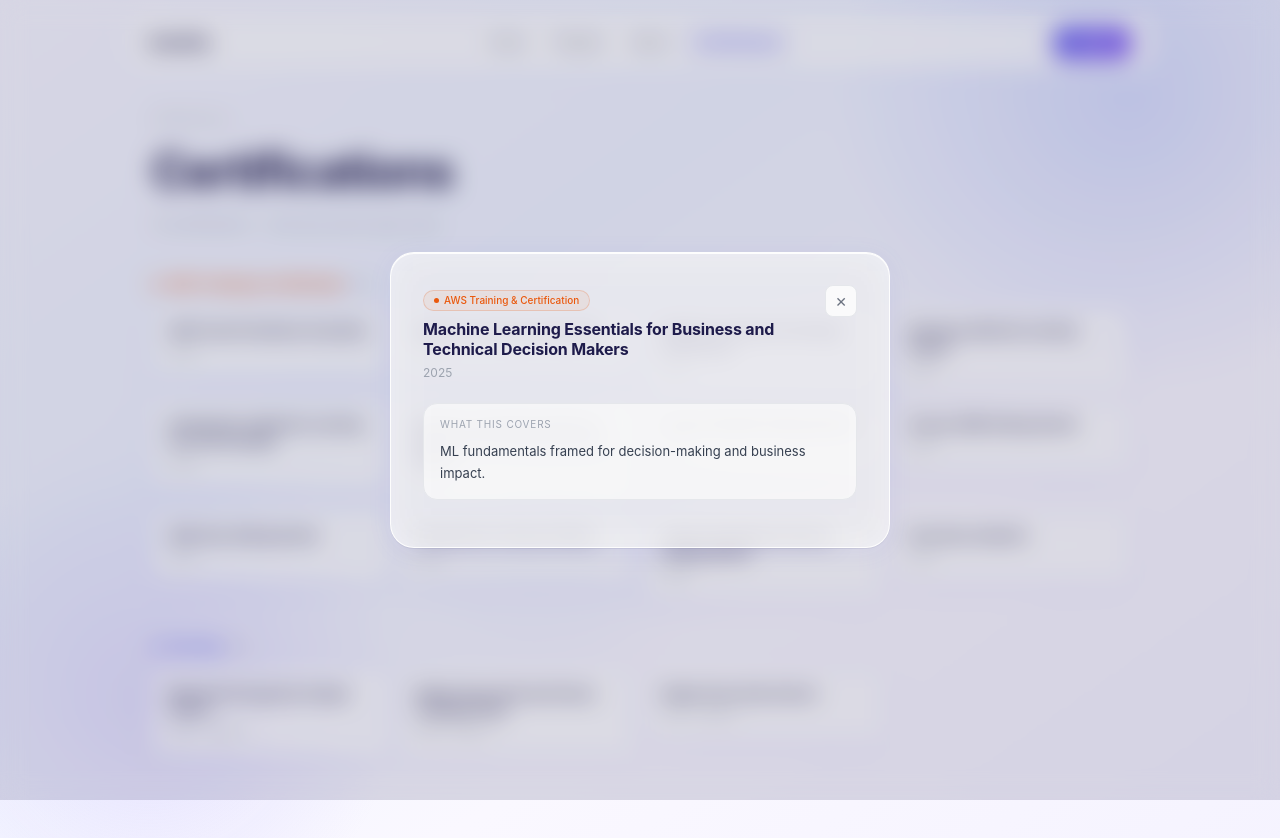
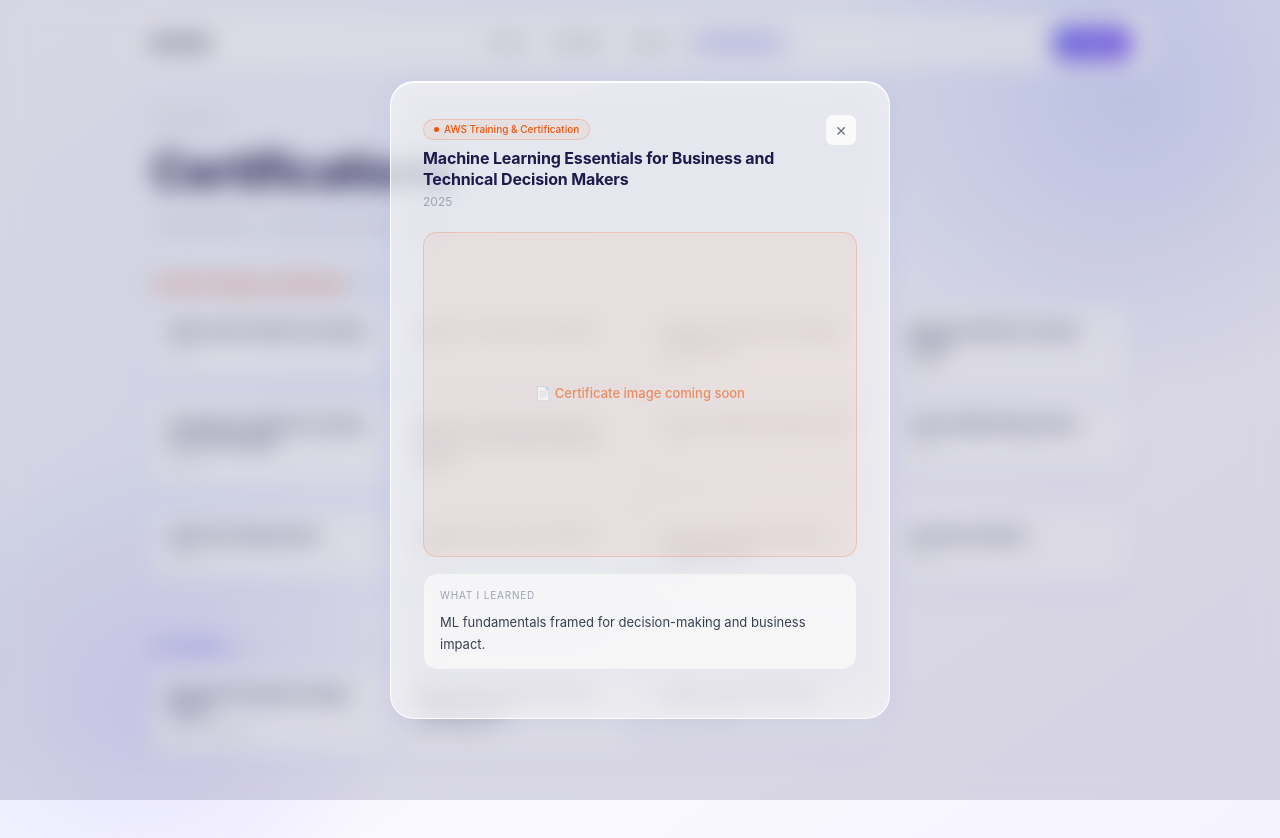
Before and after one commit to khanifan-studio/khanifan-portfolio-v2, a Next.js app: page /certifications in a window 1280 px wide. Both pictures are taken after a click on the button 516 px from the left and 452 px from the top of the page. Shown: the top 838 px of the page. Built offline with nearby package versions, Linux system fonts and the light colour scheme.

Commit message:
add certificate image display to certifications modal

```diff
--- a/src/app/certifications/page.tsx
+++ b/src/app/certifications/page.tsx
@@ -1,9 +1,10 @@
 "use client";
-import { useState } from "react";
 import Navbar from "@/components/layout/Navbar";
 import FadeIn from "@/components/ui/FadeIn";
 import { certifications } from "@/data";
 import { Certification } from "@/types";
+import Image from "next/image";
+import { useState } from "react";
 
 const glass = {
     background: "rgba(255,255,255,0.65)",
@@ -14,33 +15,178 @@ const glass = {
 } as const;
 
 const issuerAccent: Record<string, { color: string; dot: string; border: string; bg: string }> = {
-  "AWS Training & Certification": { color: "#ea580c", dot: "#ea580c", border: "rgba(234,88,12,0.2)", bg: "rgba(234,88,12,0.06)" },
-  "Dicoding": { color: "#6366f1", dot: "#6366f1", border: "rgba(99,102,241,0.2)", bg: "rgba(99,102,241,0.06)" },
+    "AWS Training & Certification": {
+        color: "#ea580c",
+        dot: "#ea580c",
+        border: "rgba(234,88,12,0.2)",
+        bg: "rgba(234,88,12,0.06)",
+    },
+    Dicoding: { color: "#6366f1", dot: "#6366f1", border: "rgba(99,102,241,0.2)", bg: "rgba(99,102,241,0.06)" },
 };
 
 function Modal({ cert, onClose }: { cert: Certification; onClose: () => void }) {
-  const accent = issuerAccent[cert.issuer] ?? { color: "#374151", dot: "#374151", border: "#e5e7eb", bg: "rgba(255,255,255,0.5)" };
+    const accent = issuerAccent[cert.issuer] ?? {
+        color: "#374151",
+        dot: "#374151",
+        border: "#e5e7eb",
+        bg: "rgba(255,255,255,0.5)",
+    };
     return (
-    <div onClick={onClose} style={{ position: "fixed", inset: 0, zIndex: 100, display: "flex", alignItems: "center", justifyContent: "center", padding: 24, background: "rgba(30,27,75,0.15)", backdropFilter: "blur(12px)" }}>
-      <div onClick={(e) => e.stopPropagation()} style={{ ...glass, borderRadius: 24, padding: "2rem", maxWidth: 500, width: "100%", maxHeight: "85vh", overflowY: "auto", animation: "modalIn 0.3s cubic-bezier(0.34,1.56,0.64,1)" }}>
-        <div style={{ display: "flex", justifyContent: "space-between", alignItems: "flex-start", marginBottom: 20 }}>
+        <div
+            onClick={onClose}
+            style={{
+                position: "fixed",
+                inset: 0,
+                zIndex: 100,
+                display: "flex",
+                alignItems: "center",
+                justifyContent: "center",
+                padding: 24,
+                background: "rgba(30,27,75,0.15)",
+                backdropFilter: "blur(12px)",
+            }}
+        >
+            <div
+                onClick={e => e.stopPropagation()}
+                style={{
+                    ...glass,
+                    borderRadius: 24,
+                    padding: "2rem",
+                    maxWidth: 500,
+                    width: "100%",
+                    maxHeight: "85vh",
+                    overflowY: "auto",
+                    animation: "modalIn 0.3s cubic-bezier(0.34,1.56,0.64,1)",
+                }}
+            >
+                <div
+                    style={{
+                        display: "flex",
+                        justifyContent: "space-between",
+                        alignItems: "flex-start",
+                        marginBottom: 20,
+                    }}
+                >
                     <div style={{ flex: 1, paddingRight: 16 }}>
-            <span style={{ display: "inline-flex", alignItems: "center", gap: 5, fontSize: 10, fontWeight: 500, color: accent.color, border: `1px solid ${accent.border}`, background: accent.bg, borderRadius: 999, padding: "2px 10px", marginBottom: 8 }}>
-              <span style={{ width: 5, height: 5, borderRadius: "50%", background: accent.dot }} />{cert.issuer}
+                        <span
+                            style={{
+                                display: "inline-flex",
+                                alignItems: "center",
+                                gap: 5,
+                                fontSize: 10,
+                                fontWeight: 500,
+                                color: accent.color,
+                                border: `1px solid ${accent.border}`,
+                                background: accent.bg,
+                                borderRadius: 999,
+                                padding: "2px 10px",
+                                marginBottom: 8,
+                            }}
+                        >
+                            <span style={{ width: 5, height: 5, borderRadius: "50%", background: accent.dot }} />
+                            {cert.issuer}
                         </span>
-            <h2 style={{ fontSize: 16, fontWeight: 700, color: "#1e1b4b", margin: "0 0 4px", lineHeight: 1.3, letterSpacing: "-0.01em" }}>{cert.name}</h2>
+                        <h2
+                            style={{
+                                fontSize: 16,
+                                fontWeight: 700,
+                                color: "#1e1b4b",
+                                margin: "0 0 4px",
+                                lineHeight: 1.3,
+                                letterSpacing: "-0.01em",
+                            }}
+                        >
+                            {cert.name}
+                        </h2>
                         <p style={{ fontSize: 12, color: "#9ca3af", margin: 0 }}>{cert.year}</p>
                     </div>
-          <button onClick={onClose} style={{ width: 32, height: 32, borderRadius: 8, border: "1px solid #e5e7eb", background: "rgba(255,255,255,0.8)", color: "#6b7280", fontSize: 14, cursor: "pointer", flexShrink: 0, display: "flex", alignItems: "center", justifyContent: "center", transition: "all 0.15s" }}>✕</button>
+                    <button
+                        onClick={onClose}
+                        style={{
+                            width: 32,
+                            height: 32,
+                            borderRadius: 8,
+                            border: "1px solid #e5e7eb",
+                            background: "rgba(255,255,255,0.8)",
+                            color: "#6b7280",
+                            fontSize: 14,
+                            cursor: "pointer",
+                            flexShrink: 0,
+                            display: "flex",
+                            alignItems: "center",
+                            justifyContent: "center",
+                            transition: "all 0.15s",
+                        }}
+                    >
+                        ✕
+                    </button>
+                </div>
+                <div
+                    style={{
+                        width: "100%",
+                        aspectRatio: "4/3",
+                        borderRadius: 14,
+                        background: cert.image ? "#e5e7eb" : accent.bg,
+                        border: `1px solid ${cert.image ? "rgba(255,255,255,0.9)" : accent.border}`,
+                        display: "flex",
+                        alignItems: "center",
+                        justifyContent: "center",
+                        marginBottom: 16,
+                        overflow: "hidden",
+                        position: "relative",
+                    }}
+                >
+                    {cert.image ? (
+                        <Image src={cert.image} alt={cert.name} fill style={{ objectFit: "contain" }} />
+                    ) : (
+                        <span style={{ fontSize: 13, color: accent.color, fontWeight: 500, opacity: 0.6 }}>
+                            📄 Certificate image coming soon
+                        </span>
+                    )}
                 </div>
                 {cert.description && (
-          <div style={{ borderRadius: 14, border: "1px solid #e5e7eb", background: "rgba(255,255,255,0.6)", padding: "14px 16px", marginBottom: 16 }}>
-            <p style={{ fontSize: 10, textTransform: "uppercase", letterSpacing: "0.08em", color: "#9ca3af", marginBottom: 8 }}>What this covers</p>
+                    <div
+                        style={{
+                            borderRadius: 14,
+                            border: "1px solid #e5e7eb",
+                            background: "rgba(255,255,255,0.6)",
+                            padding: "14px 16px",
+                            marginBottom: 16,
+                        }}
+                    >
+                        <p
+                            style={{
+                                fontSize: 10,
+                                textTransform: "uppercase",
+                                letterSpacing: "0.08em",
+                                color: "#9ca3af",
+                                marginBottom: 8,
+                            }}
+                        >
+                            What I learned
+                        </p>
                         <p style={{ fontSize: 13, color: "#374151", lineHeight: 1.7, margin: 0 }}>{cert.description}</p>
                     </div>
                 )}
                 {cert.credential_url && (
-          <a href={cert.credential_url} target="_blank" rel="noopener noreferrer" style={{ display: "inline-flex", alignItems: "center", gap: 6, fontSize: 12, fontWeight: 500, padding: "7px 14px", borderRadius: 8, border: "1px solid rgba(99,102,241,0.25)", color: "#6366f1", textDecoration: "none", background: "rgba(99,102,241,0.05)" }}>
+                    <a
+                        href={cert.credential_url}
+                        target="_blank"
+                        rel="noopener noreferrer"
+                        style={{
+                            display: "inline-flex",
+                            alignItems: "center",
+                            gap: 6,
+                            fontSize: 12,
+                            fontWeight: 500,
+                            padding: "7px 14px",
+                            borderRadius: 8,
+                            border: "1px solid rgba(99,102,241,0.25)",
+                            color: "#6366f1",
+                            textDecoration: "none",
+                            background: "rgba(99,102,241,0.05)",
+                        }}
+                    >
                         ↗ Verify credential
                     </a>
                 )}
@@ -57,37 +203,115 @@ export default function CertificationsPage() {
     return (
         <div style={{ position: "relative", minHeight: "100vh" }}>
             <Navbar />
-      <main style={{ position: "relative", zIndex: 10, maxWidth: 1024, margin: "0 auto", padding: "7rem 1.5rem 5rem" }}>
-
+            <main
+                style={{
+                    position: "relative",
+                    zIndex: 10,
+                    maxWidth: 1024,
+                    margin: "0 auto",
+                    padding: "7rem 1.5rem 5rem",
+                }}
+            >
                 <FadeIn delay={0}>
                     <div style={{ marginBottom: "2.5rem" }}>
-            <p style={{ fontSize: 10, textTransform: "uppercase", letterSpacing: "0.08em", color: "#9ca3af", marginBottom: 8 }}>Credentials</p>
-            <h1 style={{ fontSize: "clamp(2rem,5vw,3rem)", fontWeight: 700, color: "#1e1b4b", margin: "0 0 8px", letterSpacing: "-0.03em" }}>Certifications</h1>
-            <p style={{ fontSize: 13, color: "#9ca3af" }}>{certifications.length} certifications — click any card to learn more</p>
+                        <p
+                            style={{
+                                fontSize: 10,
+                                textTransform: "uppercase",
+                                letterSpacing: "0.08em",
+                                color: "#9ca3af",
+                                marginBottom: 8,
+                            }}
+                        >
+                            Credentials
+                        </p>
+                        <h1
+                            style={{
+                                fontSize: "clamp(2rem,5vw,3rem)",
+                                fontWeight: 700,
+                                color: "#1e1b4b",
+                                margin: "0 0 8px",
+                                letterSpacing: "-0.03em",
+                            }}
+                        >
+                            Certifications
+                        </h1>
+                        <p style={{ fontSize: 13, color: "#9ca3af" }}>
+                            {certifications.length} certifications — click any card to learn more
+                        </p>
                     </div>
                 </FadeIn>
 
                 {[
-          { issuer: "AWS Training & Certification", certs: awsCerts, accent: issuerAccent["AWS Training & Certification"] },
+                    {
+                        issuer: "AWS Training & Certification",
+                        certs: awsCerts,
+                        accent: issuerAccent["AWS Training & Certification"],
+                    },
                     { issuer: "Dicoding", certs: dicodingCerts, accent: issuerAccent["Dicoding"] },
                 ].map((group, gi) => (
                     <FadeIn key={group.issuer} delay={0.08 + gi * 0.06}>
                         <div style={{ marginBottom: "2.5rem" }}>
                             <div style={{ display: "flex", alignItems: "center", gap: 8, marginBottom: 14 }}>
-                <span style={{ width: 7, height: 7, borderRadius: "50%", background: group.accent.dot }} />
-                <p style={{ fontSize: 13, fontWeight: 600, color: group.accent.color, margin: 0 }}>{group.issuer}</p>
+                                <span
+                                    style={{ width: 7, height: 7, borderRadius: "50%", background: group.accent.dot }}
+                                />
+                                <p style={{ fontSize: 13, fontWeight: 600, color: group.accent.color, margin: 0 }}>
+                                    {group.issuer}
+                                </p>
                                 <span style={{ fontSize: 11, color: "#9ca3af" }}>({group.certs.length})</span>
                             </div>
-              <div style={{ display: "grid", gridTemplateColumns: "repeat(auto-fill,minmax(220px,1fr))", gap: 10 }}>
+                            <div
+                                style={{
+                                    display: "grid",
+                                    gridTemplateColumns: "repeat(auto-fill,minmax(220px,1fr))",
+                                    gap: 10,
+                                }}
+                            >
                                 {group.certs.map((cert, i) => (
                                     <FadeIn key={cert.id} delay={0.04 + i * 0.03}>
-                    <button onClick={() => setSelected(cert)}
-                      style={{ ...glass, borderRadius: 14, padding: "14px 16px", textAlign: "left", cursor: "pointer", transition: "all 0.2s cubic-bezier(0.34,1.56,0.64,1)", width: "100%", border: "1px solid rgba(255,255,255,0.9)" }}
-                      onMouseEnter={(e) => { const el = e.currentTarget as HTMLElement; el.style.transform = "translateY(-3px)"; el.style.boxShadow = "0 8px 24px rgba(99,102,241,0.12), 0 1px 0 rgba(255,255,255,0.9) inset"; el.style.borderColor = group.accent.border; }}
-                      onMouseLeave={(e) => { const el = e.currentTarget as HTMLElement; el.style.transform = "none"; el.style.boxShadow = "0 4px 24px rgba(99,102,241,0.08), 0 1px 0 rgba(255,255,255,0.9) inset"; el.style.borderColor = "rgba(255,255,255,0.9)"; }}
+                                        <button
+                                            onClick={() => setSelected(cert)}
+                                            style={{
+                                                ...glass,
+                                                borderRadius: 14,
+                                                padding: "14px 16px",
+                                                textAlign: "left",
+                                                cursor: "pointer",
+                                                transition: "all 0.2s cubic-bezier(0.34,1.56,0.64,1)",
+                                                width: "100%",
+                                                border: "1px solid rgba(255,255,255,0.9)",
+                                            }}
+                                            onMouseEnter={e => {
+                                                const el = e.currentTarget as HTMLElement;
+                                                el.style.transform = "translateY(-3px)";
+                                                el.style.boxShadow =
+                                                    "0 8px 24px rgba(99,102,241,0.12), 0 1px 0 rgba(255,255,255,0.9) inset";
+                                                el.style.borderColor = group.accent.border;
+                                            }}
+                                            onMouseLeave={e => {
+                                                const el = e.currentTarget as HTMLElement;
+                                                el.style.transform = "none";
+                                                el.style.boxShadow =
+                                                    "0 4px 24px rgba(99,102,241,0.08), 0 1px 0 rgba(255,255,255,0.9) inset";
+                                                el.style.borderColor = "rgba(255,255,255,0.9)";
+                                            }}
                                         >
-                      <p style={{ fontSize: 12, fontWeight: 600, color: "#1e1b4b", margin: "0 0 4px", lineHeight: 1.4 }}>{cert.name}</p>
-                      <p style={{ fontSize: 11, color: "#9ca3af", margin: 0 }}>{cert.year}{cert.credential_url ? " · Verify ↗" : ""}</p>
+                                            <p
+                                                style={{
+                                                    fontSize: 12,
+                                                    fontWeight: 600,
+                                                    color: "#1e1b4b",
+                                                    margin: "0 0 4px",
+                                                    lineHeight: 1.4,
+                                                }}
+                                            >
+                                                {cert.name}
+                                            </p>
+                                            <p style={{ fontSize: 11, color: "#9ca3af", margin: 0 }}>
+                                                {cert.year}
+                                                {cert.credential_url ? " · Verify ↗" : ""}
+                                            </p>
                                         </button>
                                     </FadeIn>
                                 ))}
@@ -95,7 +319,6 @@ export default function CertificationsPage() {
                         </div>
                     </FadeIn>
                 ))}
-
             </main>
 
             <style>{`
--- a/src/types/index.ts
+++ b/src/types/index.ts
@@ -24,6 +24,7 @@ export interface Certification {
     credential_url?: string | null;
     description?: string;
     pdf_url?: string | null;
+    image?: string | null;
 }
 
 export interface Skill {
```
Lines whose indentation alone changed are shown as unchanged.
